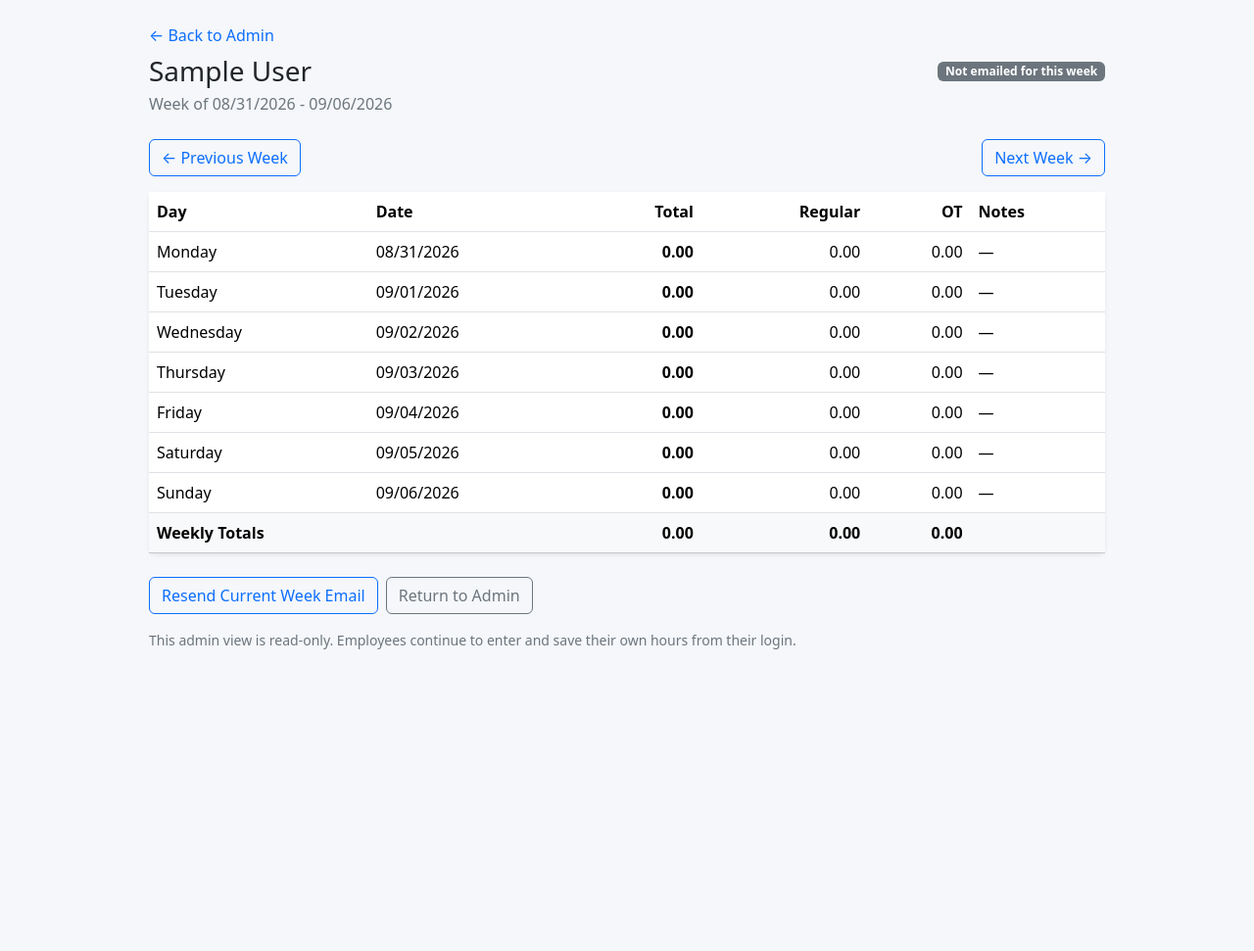
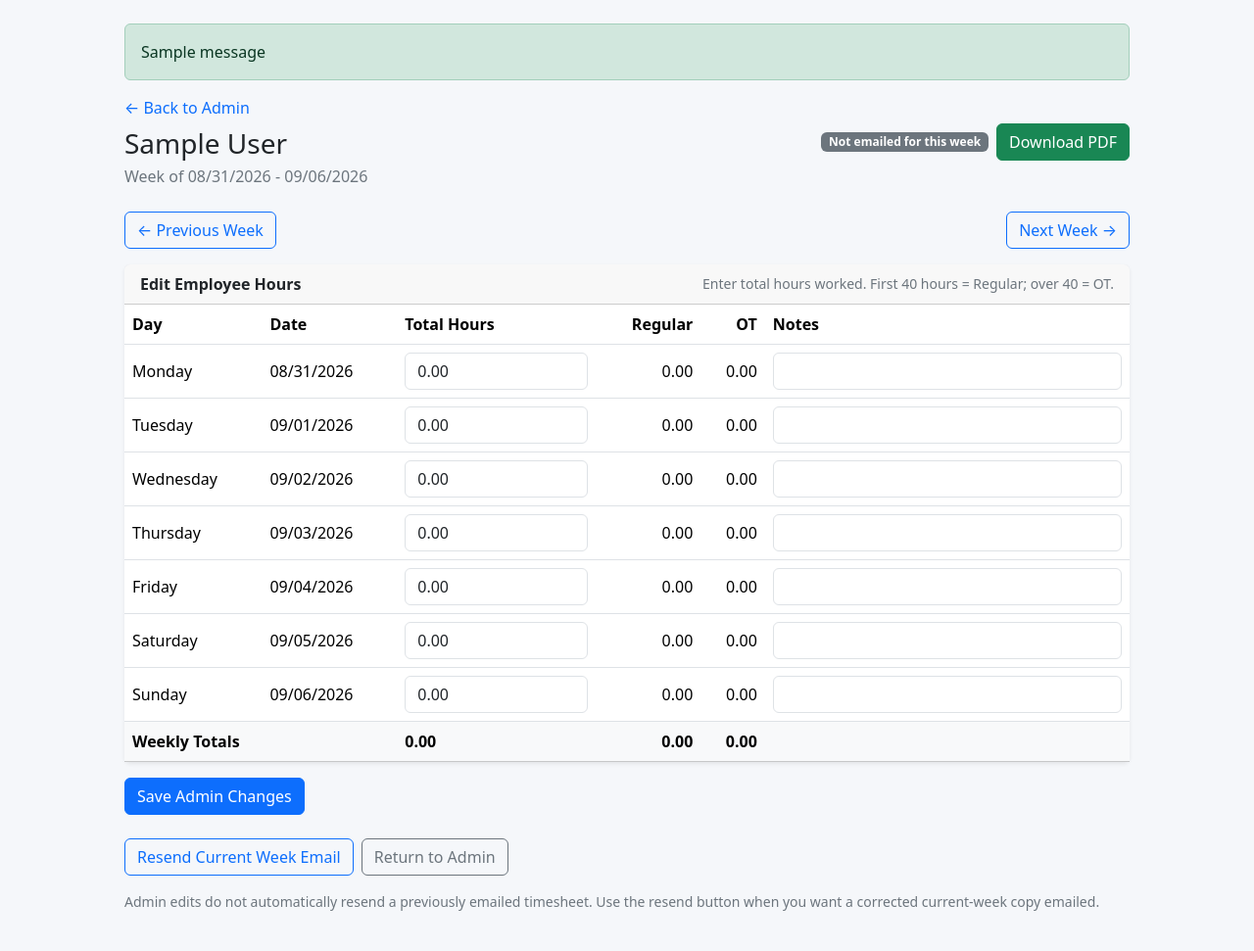
Before and after one commit to jcohran24-ui/employee-timesheet, a Flask app: page /admin/employee/1/timesheet in a window 1280 px wide. Shown: the whole page at 98% size. Before the commit the page ends 663 px from the top, so only its background shows below. Run offline with Flask 3, Linux system fonts and the light colour scheme; the visitor is signed in with stand-in values (Sample User, id 1); tables that the repository leaves empty hold one stand-in row (values such as "Sample post"); one stand-in notice (Sample message) is shown.

Commit message:
Add files via upload

```diff
--- a/app.py
+++ b/app.py
@@ -9,10 +9,16 @@ from datetime import date, datetime, timedelta
 from functools import wraps
 from zoneinfo import ZoneInfo
 
-from flask import Flask, render_template, request, redirect, url_for, flash, session, send_from_directory
+from flask import Flask, render_template, request, redirect, url_for, flash, session, send_from_directory, send_file
 from flask_sqlalchemy import SQLAlchemy
 from sqlalchemy import UniqueConstraint, inspect, text
 from werkzeug.security import generate_password_hash, check_password_hash
+from io import BytesIO
+from reportlab.lib import colors
+from reportlab.lib.pagesizes import letter
+from reportlab.lib.styles import getSampleStyleSheet, ParagraphStyle
+from reportlab.lib.enums import TA_CENTER
+from reportlab.platypus import SimpleDocTemplate, Paragraph, Spacer, Table, TableStyle
 
 app = Flask(__name__)
 app.config['SECRET_KEY'] = os.getenv('SECRET_KEY', 'change-me-in-production')
@@ -237,6 +243,88 @@ def build_employee_email(employee_name: str, week_start: date):
         + f'\nTotal Hours: {total_regular + total_overtime:.2f}\n'
     )
     return subject, body
+
+
+def get_employee_week_rows(employee_name: str, week_start: date):
+    days = week_days(week_start)
+    entries = EmployeeTimeEntry.query.filter(
+        EmployeeTimeEntry.employee_name == employee_name,
+        EmployeeTimeEntry.work_date.between(days[0], days[-1])
+    ).all()
+    by_date = {e.work_date: e for e in entries}
+    rows = []
+    total_regular = 0.0
+    total_overtime = 0.0
+    for d in days:
+        entry = by_date.get(d)
+        regular = entry.regular_hours if entry else 0.0
+        overtime = entry.overtime_hours if entry else 0.0
+        total = regular + overtime
+        total_regular += regular
+        total_overtime += overtime
+        rows.append({
+            'date': d, 'regular': regular, 'overtime': overtime, 'total': total,
+            'notes': entry.notes if entry else ''
+        })
+    return rows, total_regular, total_overtime
+
+
+def build_timesheet_pdf(employee_name: str, week_start: date):
+    rows, total_regular, total_overtime = get_employee_week_rows(employee_name, week_start)
+    week_end = week_start + timedelta(days=6)
+    buffer = BytesIO()
+    doc = SimpleDocTemplate(
+        buffer, pagesize=letter, rightMargin=36, leftMargin=36, topMargin=36, bottomMargin=36,
+        title=f'{employee_name} Timesheet'
+    )
+    styles = getSampleStyleSheet()
+    title_style = ParagraphStyle(
+        'TimesheetTitle', parent=styles['Title'], alignment=TA_CENTER, fontSize=18, leading=22, spaceAfter=6
+    )
+    subtitle_style = ParagraphStyle(
+        'TimesheetSubtitle', parent=styles['Normal'], alignment=TA_CENTER, fontSize=10, textColor=colors.HexColor('#555555'), spaceAfter=14
+    )
+    story = [
+        Paragraph('Employee Timesheet', title_style),
+        Paragraph(employee_name, styles['Heading2']),
+        Paragraph(
+            f'Week of {week_start.strftime("%m/%d/%Y")} - {week_end.strftime("%m/%d/%Y")}',
+            subtitle_style
+        ),
+        Spacer(1, 6),
+    ]
+    data = [['Day', 'Date', 'Total', 'Regular', 'OT', 'Notes']]
+    for row in rows:
+        notes = (row['notes'] or '').replace('&', '&amp;').replace('<', '&lt;').replace('>', '&gt;')
+        data.append([
+            row['date'].strftime('%A'),
+            row['date'].strftime('%m/%d/%Y'),
+            f"{row['total']:.2f}",
+            f"{row['regular']:.2f}",
+            f"{row['overtime']:.2f}",
+            Paragraph(notes or '-', styles['BodyText']),
+        ])
+    data.append(['Weekly Totals', '', f'{total_regular + total_overtime:.2f}', f'{total_regular:.2f}', f'{total_overtime:.2f}', ''])
+    table = Table(data, colWidths=[72, 72, 48, 52, 42, 210], repeatRows=1)
+    table.setStyle(TableStyle([
+        ('BACKGROUND', (0,0), (-1,0), colors.HexColor('#0d6efd')),
+        ('TEXTCOLOR', (0,0), (-1,0), colors.white),
+        ('FONTNAME', (0,0), (-1,0), 'Helvetica-Bold'),
+        ('ALIGN', (2,1), (4,-1), 'RIGHT'),
+        ('VALIGN', (0,0), (-1,-1), 'TOP'),
+        ('GRID', (0,0), (-1,-1), 0.5, colors.HexColor('#cccccc')),
+        ('ROWBACKGROUNDS', (0,1), (-1,-2), [colors.white, colors.HexColor('#f7f9fc')]),
+        ('BACKGROUND', (0,-1), (-1,-1), colors.HexColor('#e9ecef')),
+        ('FONTNAME', (0,-1), (-1,-1), 'Helvetica-Bold'),
+        ('TOPPADDING', (0,0), (-1,-1), 6),
+        ('BOTTOMPADDING', (0,0), (-1,-1), 6),
+    ]))
+    story.append(table)
+    story.append(Spacer(1, 12))
+    story.append(Paragraph('Regular time is the first 40.00 hours in the workweek. Hours above 40.00 are overtime.', styles['BodyText']))
+    doc.build(story)
+    buffer.seek(0)
+    return buffer
 
 
 def send_timesheet_email(subject: str, body: str):
@@ -515,29 +603,7 @@ def admin_employee_timesheet(employee_id):
 
     week_start = monday_for(base_day)
     days = week_days(week_start)
-    entries = EmployeeTimeEntry.query.filter(
-        EmployeeTimeEntry.employee_name == employee.employee_name,
-        EmployeeTimeEntry.work_date.between(days[0], days[-1])
-    ).all()
-    by_date = {e.work_date: e for e in entries}
-
-    rows = []
-    total_regular = 0.0
-    total_overtime = 0.0
-    for d in days:
-        entry = by_date.get(d)
-        regular = entry.regular_hours if entry else 0.0
-        overtime = entry.overtime_hours if entry else 0.0
-        total = regular + overtime
-        total_regular += regular
-        total_overtime += overtime
-        rows.append({
-            'date': d,
-            'regular': regular,
-            'overtime': overtime,
-            'total': total,
-            'notes': entry.notes if entry else ''
-        })
+    rows, total_regular, total_overtime = get_employee_week_rows(employee.employee_name, week_start)
 
     submission = TimesheetEmailSubmission.query.filter_by(
         employee_name=employee.employee_name, week_start=week_start
@@ -556,6 +622,81 @@ def admin_employee_timesheet(employee_id):
         next_week=week_start + timedelta(days=7),
         submission=submission,
     )
+
+@app.post('/admin/employee/<int:employee_id>/timesheet/save')
+@admin_required
+def admin_save_employee_timesheet(employee_id):
+    employee = db.session.get(EmployeeAccount, employee_id)
+    if not employee:
+        flash('Employee not found.', 'danger')
+        return redirect(url_for('admin_dashboard'))
+
+    try:
+        week_start = date.fromisoformat(request.form['week_start'])
+    except (KeyError, ValueError):
+        flash('Invalid timesheet week.', 'danger')
+        return redirect(url_for('admin_employee_timesheet', employee_id=employee_id))
+
+    weekly_regular_used = 0.0
+    for d in week_days(week_start):
+        key = d.isoformat()
+        try:
+            daily_total = float(request.form.get(f'total_{key}', 0) or 0)
+        except ValueError:
+            flash(f'Invalid hours for {d.strftime("%A, %b %d")}.', 'danger')
+            return redirect(url_for('admin_employee_timesheet', employee_id=employee_id, week=week_start.isoformat()))
+
+        notes = (request.form.get(f'notes_{key}', '') or '').strip()
+        if daily_total < 0 or daily_total > 24:
+            flash(f'Invalid hours for {d.strftime("%A, %b %d")}. Daily total must be between 0 and 24.', 'danger')
+            return redirect(url_for('admin_employee_timesheet', employee_id=employee_id, week=week_start.isoformat()))
+
+        regular_available = max(0.0, 40.0 - weekly_regular_used)
+        regular = min(daily_total, regular_available)
+        overtime = max(0.0, daily_total - regular)
+        weekly_regular_used += regular
+
+        entry = EmployeeTimeEntry.query.filter_by(employee_name=employee.employee_name, work_date=d).first()
+        if entry:
+            if daily_total or notes:
+                entry.regular_hours = regular
+                entry.overtime_hours = overtime
+                entry.notes = notes
+            else:
+                db.session.delete(entry)
+        elif daily_total or notes:
+            db.session.add(EmployeeTimeEntry(
+                employee_name=employee.employee_name,
+                work_date=d,
+                regular_hours=regular,
+                overtime_hours=overtime,
+                notes=notes,
+            ))
+
+    db.session.commit()
+    flash(f'{employee.employee_name}\'s timesheet was updated by Admin. Regular and overtime totals were recalculated.', 'success')
+    return redirect(url_for('admin_employee_timesheet', employee_id=employee_id, week=week_start.isoformat()))
+
+
+@app.get('/admin/employee/<int:employee_id>/timesheet/pdf')
+@admin_required
+def admin_employee_timesheet_pdf(employee_id):
+    employee = db.session.get(EmployeeAccount, employee_id)
+    if not employee:
+        flash('Employee not found.', 'danger')
+        return redirect(url_for('admin_dashboard'))
+
+    requested = request.args.get('week')
+    try:
+        base_day = date.fromisoformat(requested) if requested else datetime.now(TZ).date()
+    except ValueError:
+        base_day = datetime.now(TZ).date()
+    week_start = monday_for(base_day)
+    pdf = build_timesheet_pdf(employee.employee_name, week_start)
+    safe_name = ''.join(ch if ch.isalnum() else '_' for ch in employee.employee_name).strip('_') or 'employee'
+    filename = f'{safe_name}_timesheet_{week_start.isoformat()}.pdf'
+    return send_file(pdf, mimetype='application/pdf', as_attachment=True, download_name=filename)
+
 
 @app.post('/admin/email-recipients')
 @admin_required
@@ -748,10 +889,6 @@ def health():
     return {'status': 'ok'}, 200
 
 
-if __name__ == '__main__':
-    app.run(host='0.0.0.0', port=int(os.getenv('PORT', '5000')), debug=os.getenv('FLASK_DEBUG') == '1')
-
-
 @app.route("/privacy")
 def privacy_policy():
     return render_template("privacy.html")
@@ -759,3 +896,7 @@ def privacy_policy():
 @app.route("/terms")
 def terms_of_use():
     return render_template("terms.html")
+
+
+if __name__ == '__main__':
+    app.run(host='0.0.0.0', port=int(os.getenv('PORT', '5000')), debug=os.getenv('FLASK_DEBUG') == '1')
--- a/requirements.txt
+++ b/requirements.txt
@@ -2,3 +2,4 @@ Flask==3.1.2
 Flask-SQLAlchemy==3.1.1
 gunicorn==23.0.0
 psycopg2-binary==2.9.10
+reportlab==4.4.4
--- a/templates/admin_employee_timesheet.html
+++ b/templates/admin_employee_timesheet.html
@@ -9,19 +9,26 @@
   <link rel="stylesheet" href="{{ url_for('static', filename='styles.css') }}">
 </head>
 <body>
-<div class="container py-4" style="max-width:1000px">
+<div class="container py-4" style="max-width:1050px">
+  {% with messages = get_flashed_messages(with_categories=true) %}
+    {% for category, message in messages %}
+      <div class="alert alert-{{ category }}">{{ message }}</div>
+    {% endfor %}
+  {% endwith %}
+
   <div class="d-flex flex-wrap justify-content-between align-items-center gap-2 mb-4">
     <div>
       <a href="{{ url_for('admin_dashboard') }}" class="text-decoration-none">&larr; Back to Admin</a>
       <h1 class="h3 mt-2 mb-1">{{ employee.employee_name }}</h1>
       <div class="text-secondary">Week of {{ week_start.strftime('%m/%d/%Y') }} - {{ week_end.strftime('%m/%d/%Y') }}</div>
     </div>
-    <div>
+    <div class="d-flex flex-wrap gap-2 align-items-center">
       {% if submission %}
         <span class="badge text-bg-success">Emailed {{ submission.emailed_at.strftime('%m/%d/%Y %I:%M %p') }}</span>
       {% else %}
         <span class="badge text-bg-secondary">Not emailed for this week</span>
       {% endif %}
+      <a class="btn btn-success" href="{{ url_for('admin_employee_timesheet_pdf', employee_id=employee.id, week=week_start.isoformat()) }}">Download PDF</a>
     </div>
   </div>
 
@@ -30,28 +37,38 @@
     <a class="btn btn-outline-primary" href="{{ url_for('admin_employee_timesheet', employee_id=employee.id, week=next_week.isoformat()) }}">Next Week &rarr;</a>
   </div>
 
-  <div class="card shadow-sm mb-4">
+  <form method="post" action="{{ url_for('admin_save_employee_timesheet', employee_id=employee.id) }}">
+    <input type="hidden" name="week_start" value="{{ week_start.isoformat() }}">
+    <div class="card shadow-sm mb-3">
+      <div class="card-header d-flex flex-wrap justify-content-between align-items-center gap-2">
+        <strong>Edit Employee Hours</strong>
+        <span class="small text-secondary">Enter total hours worked. First 40 hours = Regular; over 40 = OT.</span>
+      </div>
       <div class="table-responsive">
         <table class="table align-middle mb-0">
-        <thead><tr><th>Day</th><th>Date</th><th class="text-end">Total</th><th class="text-end">Regular</th><th class="text-end">OT</th><th>Notes</th></tr></thead>
+          <thead>
+            <tr><th>Day</th><th>Date</th><th style="min-width:120px">Total Hours</th><th class="text-end">Regular</th><th class="text-end">OT</th><th style="min-width:240px">Notes</th></tr>
+          </thead>
           <tbody>
             {% for row in rows %}
             <tr>
               <td>{{ row.date.strftime('%A') }}</td>
               <td>{{ row.date.strftime('%m/%d/%Y') }}</td>
-            <td class="text-end fw-semibold">{{ '%.2f'|format(row.total) }}</td>
+              <td><input class="form-control" type="number" inputmode="decimal" min="0" max="24" step="0.25" name="total_{{ row.date.isoformat() }}" value="{{ '%.2f'|format(row.total) }}"></td>
               <td class="text-end">{{ '%.2f'|format(row.regular) }}</td>
               <td class="text-end">{{ '%.2f'|format(row.overtime) }}</td>
-            <td>{{ row.notes or '—' }}</td>
+              <td><input class="form-control" type="text" name="notes_{{ row.date.isoformat() }}" value="{{ row.notes }}" maxlength="500"></td>
             </tr>
             {% endfor %}
           </tbody>
           <tfoot class="table-light">
-          <tr class="fw-bold"><td colspan="2">Weekly Totals</td><td class="text-end">{{ '%.2f'|format(grand_total) }}</td><td class="text-end">{{ '%.2f'|format(total_regular) }}</td><td class="text-end">{{ '%.2f'|format(total_overtime) }}</td><td></td></tr>
+            <tr class="fw-bold"><td colspan="2">Weekly Totals</td><td>{{ '%.2f'|format(grand_total) }}</td><td class="text-end">{{ '%.2f'|format(total_regular) }}</td><td class="text-end">{{ '%.2f'|format(total_overtime) }}</td><td></td></tr>
           </tfoot>
         </table>
       </div>
     </div>
+    <button class="btn btn-primary mb-4" type="submit" onclick="return confirm('Save these changes to {{ employee.employee_name }}\'s timesheet?');">Save Admin Changes</button>
+  </form>
 
   <div class="d-flex flex-wrap gap-2">
     <form method="post" action="{{ url_for('admin_resend_current_week', employee_id=employee.id) }}" onsubmit="return confirm('Resend this employee\'s CURRENT week timesheet to all configured recipients?');">
@@ -59,7 +76,7 @@
     </form>
     <a class="btn btn-outline-secondary" href="{{ url_for('admin_dashboard') }}">Return to Admin</a>
   </div>
-  <p class="small text-secondary mt-3">This admin view is read-only. Employees continue to enter and save their own hours from their login.</p>
+  <p class="small text-secondary mt-3">Admin edits do not automatically resend a previously emailed timesheet. Use the resend button when you want a corrected current-week copy emailed.</p>
 </div>
 </body>
 </html>
```
Also changed, not shown: README.md. Lines whose indentation alone changed are shown as unchanged.
